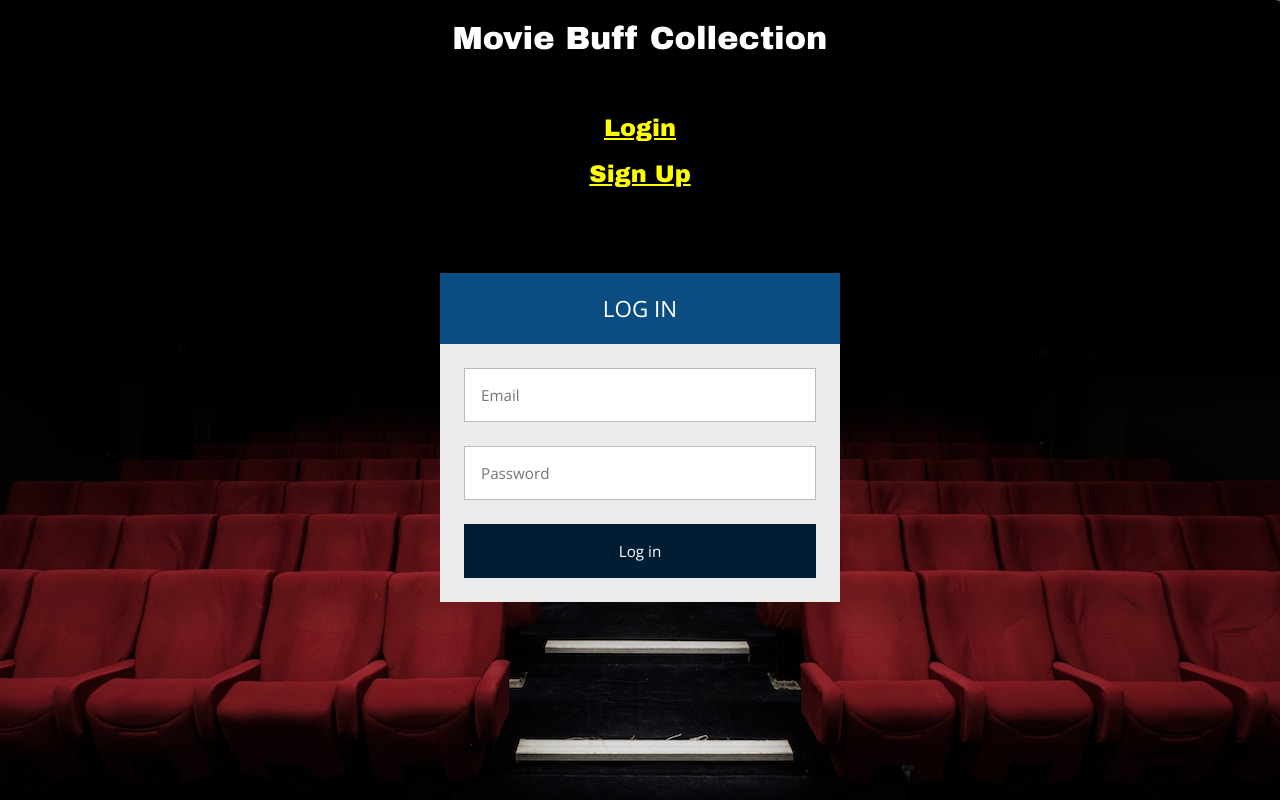
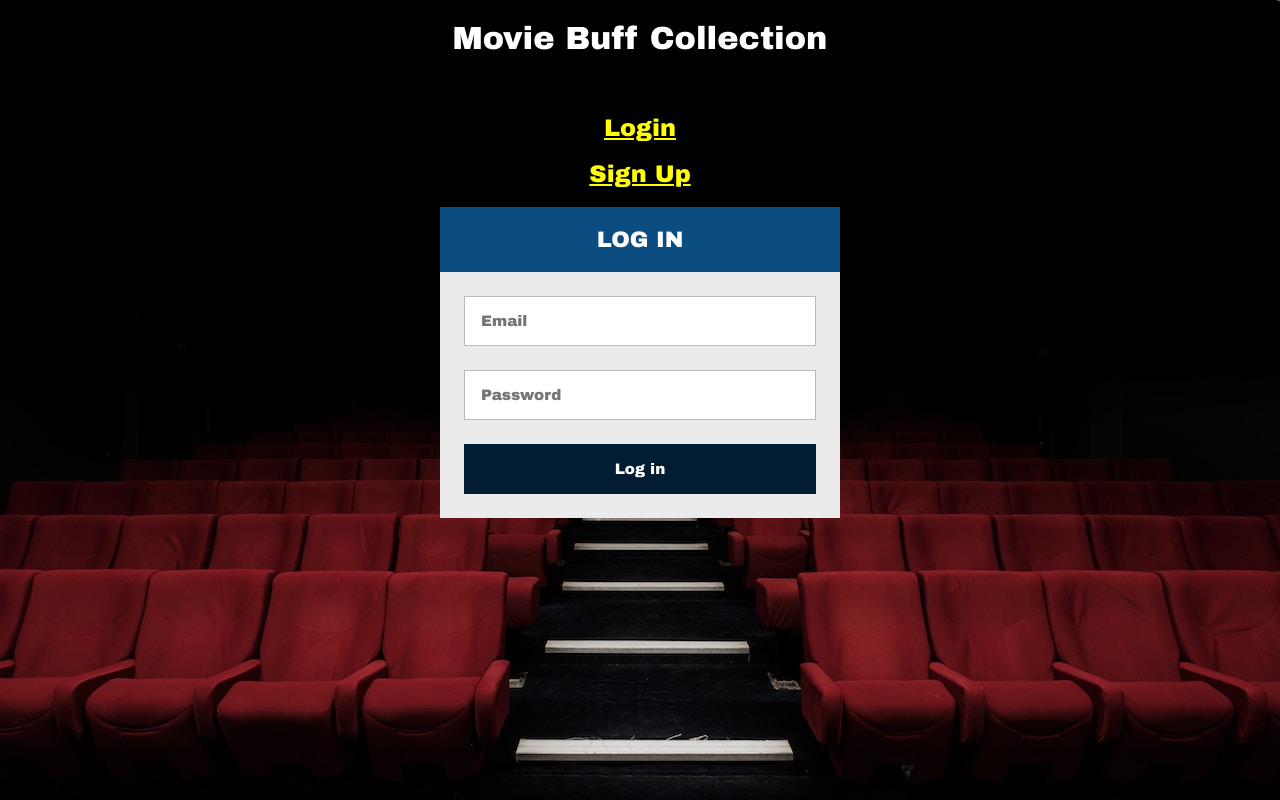
Before and after one commit to bethel-school-of-technology/movie-bluff-collection-frontend, an Angular app: page /login in a window 1280 px wide. Built offline with nearby package versions, Linux system fonts and the light colour scheme.

Commit message:
added sign up component

```diff
--- a/src/app/app.component.css
+++ b/src/app/app.component.css
@@ -1,5 +1,5 @@
 #header {
     text-align: center;
-    font-family: "Arial Black", Helvetica, sans-serif;
+    font-family: "Futura", "Arial Black", Helvetica, sans-serif;
     color: white;
 }
--- a/src/app/app.component.html
+++ b/src/app/app.component.html
@@ -3,7 +3,7 @@
   {{ title }}
   </h1>
   <br>
-  <h2><a href="" style="color: yellow">Login</a></h2>
-  <h2><a href="" style="color: yellow">Sign Up</a></h2>
+  <h2><a href="login" style="color: yellow">Login</a></h2>
+  <h2><a href="signup" style="color: yellow">Sign Up</a></h2>
+<router-outlet></router-outlet>
 </div>
-<router-outlet></router-outlet>
--- a/src/app/app.module.ts
+++ b/src/app/app.module.ts
@@ -6,12 +6,14 @@
 import { AppComponent } from './app.component';
 import { LoginComponent } from './login/login.component';
 import { AdminComponent } from './admin/admin.component';
+import { SignUpComponent } from './sign-up/sign-up.component';
 
 @NgModule({
   declarations: [
     AppComponent,
     LoginComponent,
-    AdminComponent
+    AdminComponent,
+    SignUpComponent
   ],
   imports: [
     BrowserModule,
--- a/src/app/login/login.component.html
+++ b/src/app/login/login.component.html
@@ -1,6 +1,3 @@
-<h1 style="text-align:center">
-    Movie Buff Login
-  </h1>
 <div class="login">
 <h2 class="login-header">Log in</h2>
 <form [formGroup]="loginForm" class="login-container" (ngSubmit)="login()">
--- /dev/null
+++ b/src/app/sign-up/sign-up.component.css
@@ -0,0 +1,87 @@
+
+@import url(https://fonts.googleapis.com/css?family=Open+Sans:400,700);
+
+
+.login {
+  width: 400px;
+  margin: 16px auto;
+  font-size: 16px;
+}
+
+.login-header,
+.login p {
+  margin-top: 0;
+  margin-bottom: 0;
+}
+
+.login-triangle {
+  width: 0;
+  margin-right: auto;
+  margin-left: auto;
+  border: 12px solid transparent;
+  border-bottom-color: rgb(15, 66, 107);
+}
+
+.login-header {
+  background: rgb(12, 77, 129);
+  padding: 20px;
+  font-size: 1.4em;
+  font-weight: normal;
+  text-align: center;
+  text-transform: uppercase;
+  color: #fff;
+}
+
+.login-container {
+  background: #ebebeb;
+  padding: 12px;
+}
+
+.login p {
+  padding: 12px;
+}
+
+.login input {
+  box-sizing: border-box;
+  display: block;
+  width: 100%;
+  border-width: 1px;
+  border-style: solid;
+  padding: 16px;
+  outline: 0;
+  font-family: inherit;
+  font-size: 0.95em;
+}
+
+.login input[type="email"],
+.login input[type="password"] {
+  background: #fff;
+  border-color: #bbb;
+  color: #555;
+}
+
+.login input[type="email"]:focus,
+.login input[type="password"]:focus {
+  border-color: #888;
+}
+
+.login input[type="submit"] {
+  background: rgb(1, 29, 51);
+  border-color: transparent;
+  color: #fff;
+  cursor: pointer;
+}
+
+.login input[type="submit"]:hover {
+  background: #17c;
+}
+
+.login input[type="submit"]:focus {
+  border-color: #05a;
+}
+
+.has-error input[type="email"],
+.has-error input[type="password"] {
+    border-color: rgb(216, 12, 12);
+    color: rgb(230, 14, 14);
+}
--- /dev/null
+++ b/src/app/sign-up/sign-up.component.html
@@ -0,0 +1,29 @@
+<div class="login">
+<h2 class="login-header">Sign Up</h2>
+<form [formGroup]="signUpForm" class="login-container" (ngSubmit)="submit()">
+
+    <p [ngClass]="{ 'has-error': isSubmitted && formControls.name.errors }">
+    <input type="text" placeholder="User Name" formControlName="name">
+    </p>
+
+    <p [ngClass]="{ 'has-error': isSubmitted && formControls.email.errors }">
+    <input type="email" placeholder="email@email.com" formControlName="email">
+    </p>
+
+    <div *ngIf="isSubmitted && formControls.email.errors" class="help-block">
+    <div *ngIf="formControls.email.errors.required">Email is required</div>
+    </div>
+
+    <p [ngClass]="{ 'has-error': isSubmitted && formControls.password.errors }">
+    <input type="password" placeholder="Password" formControlName="password">
+    </p>
+
+    <div *ngIf="isSubmitted && formControls.password.errors" class="help-block">
+    <div *ngIf="formControls.password.errors.required">Password is required</div>
+    </div>
+
+    <p>
+    <input type="submit" value="Sign Up">
+    </p>
+</form>
+</div>
--- /dev/null
+++ b/src/app/sign-up/sign-up.component.ts
@@ -0,0 +1,15 @@
+import { Component, OnInit } from '@angular/core';
+
+@Component({
+  selector: 'app-sign-up',
+  templateUrl: './sign-up.component.html',
+  styleUrls: ['./sign-up.component.css']
+})
+export class SignUpComponent implements OnInit {
+
+  constructor() { }
+
+  ngOnInit() {
+  }
+
+}
```
Also changed, not shown: src/app/app-routing.module.ts (+6 -1 lines), 1 other file (tests, documents, lock files or other folders). Lines whose indentation alone changed are shown as unchanged.
